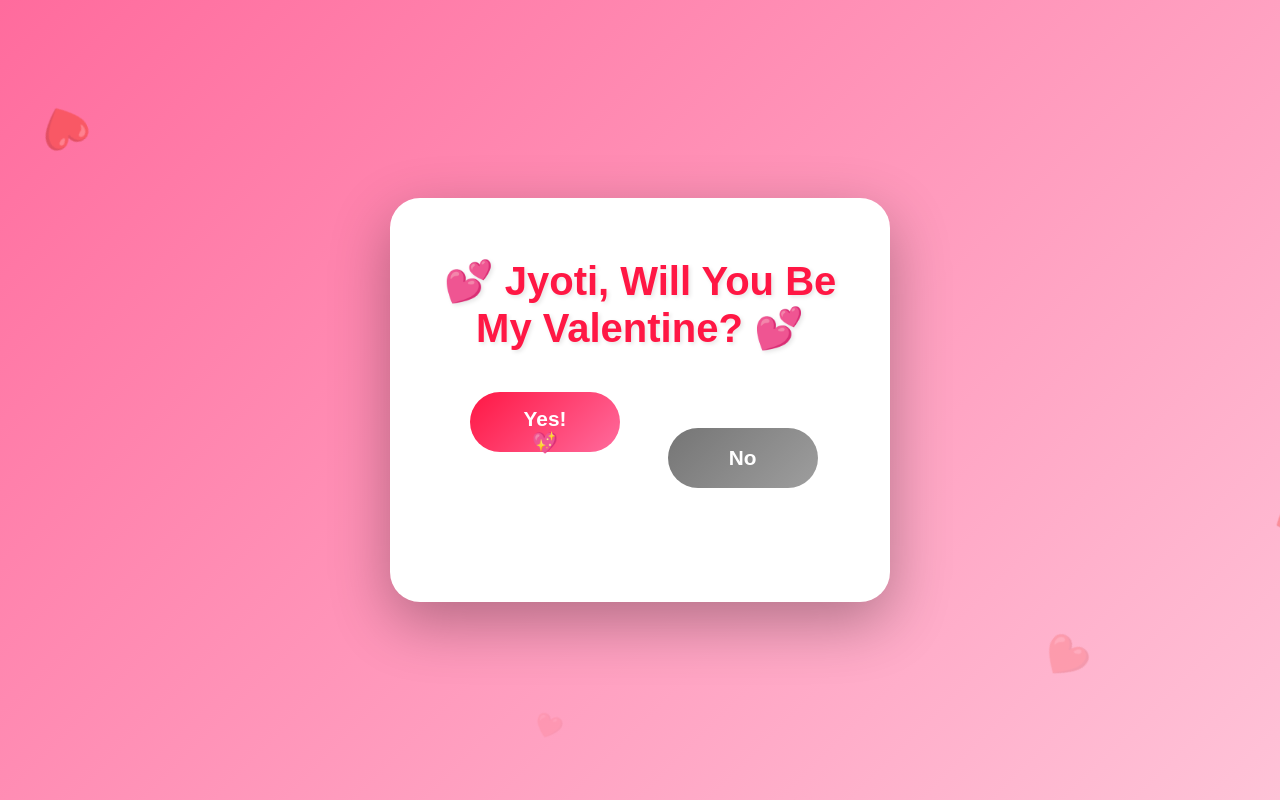
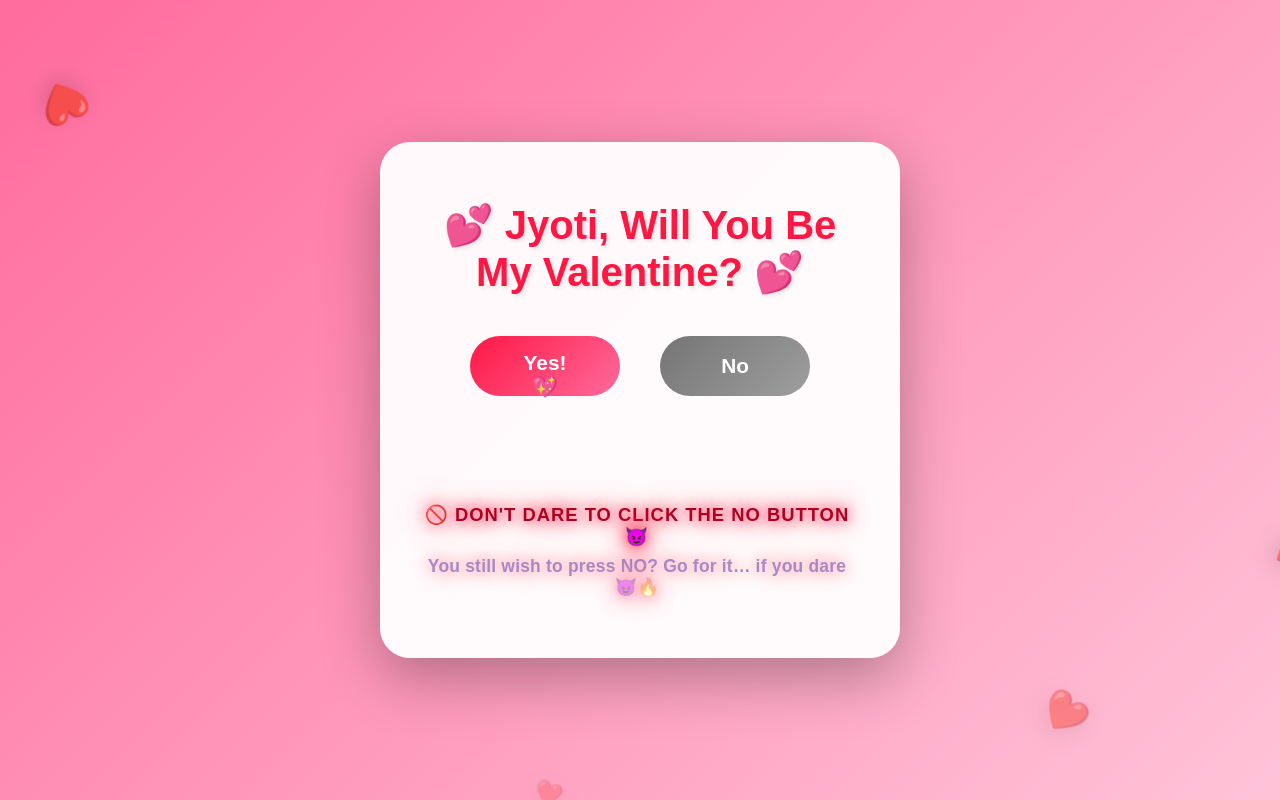
Before and after one commit to vineet93ee/vinti, a plain HTML site: page index.html in a window 1280 px wide. Both pictures are taken after a click on the button "No". Drawn offline with Linux system fonts and the light colour scheme.

Commit message:
Update index.html

```diff
--- a/index.html
+++ b/index.html
@@ -1,9 +1,10 @@
 <!DOCTYPE html>
 <html lang="en">
 <head>
-    <meta charset="UTF-8">
-    <meta name="viewport" content="width=device-width, initial-scale=1.0">
+  <meta charset="UTF-8" />
+  <meta name="viewport" content="width=device-width, initial-scale=1.0" />
   <title>Will You Be My Valentine? 💕</title>
+
   <style>
     * {
       margin: 0;
@@ -12,7 +13,7 @@
     }
 
     body {
-            font-family: 'Arial', sans-serif;
+      font-family: Arial, sans-serif;
       background: linear-gradient(135deg, #ff6b9d 0%, #ffc3d8 100%);
       min-height: 100vh;
       display: flex;
@@ -37,32 +38,32 @@
       font-size: 30px;
       animation: float 6s infinite;
       opacity: 0.7;
+      filter: drop-shadow(0 8px 10px rgba(0,0,0,0.15));
     }
 
     @keyframes float {
       0% {
-                transform: translateY(100vh) rotate(0deg);
+        transform: translateY(110vh) rotate(0deg);
         opacity: 0;
       }
-            50% {
-                opacity: 0.7;
-            }
+      30% { opacity: 0.8; }
       100% {
-                transform: translateY(-100vh) rotate(360deg);
+        transform: translateY(-120vh) rotate(360deg);
         opacity: 0;
       }
     }
 
     .container {
-            background: white;
+      background: rgba(255,255,255,0.95);
       padding: 60px 40px;
       border-radius: 30px;
       box-shadow: 0 20px 60px rgba(0, 0, 0, 0.3);
       text-align: center;
       position: relative;
       z-index: 1;
-            max-width: 500px;
-            width: 90%;
+      max-width: 520px;
+      width: 92%;
+      backdrop-filter: blur(6px);
     }
 
     h1 {
@@ -78,7 +79,7 @@
       justify-content: center;
       margin-top: 40px;
       position: relative;
-            height: 150px;
+      height: 150px; /* gives noBtn room to run */
     }
 
     button {
@@ -93,6 +94,7 @@
       height: 60px;
       position: absolute;
       top: 0;
+      user-select: none;
     }
 
     #yesBtn {
@@ -112,20 +114,59 @@
       left: calc(50% + 20px);
     }
 
+    /* ✅ DRAMATIC WARNING TEXT */
+    .no-warning {
+      margin-top: 18px;
+      font-size: 1.15em;
+      font-weight: 900;
+      color: #b00020;
+      text-transform: uppercase;
+      letter-spacing: 1px;
+      animation: shakeText 0.6s infinite, glowText 1.2s infinite alternate;
+    }
+
+    .no-warning span {
+      display: block;
+      margin-top: 8px;
+      font-size: 0.95em;
+      color: #4a148c;
+      animation: flicker 1.5s infinite;
+      text-transform: none;
+      letter-spacing: 0.2px;
+      font-weight: 800;
+    }
+
+    /* 😈 SHAKE */
+    @keyframes shakeText {
+      0%   { transform: translateX(0); }
+      20%  { transform: translateX(-3px); }
+      40%  { transform: translateX(3px); }
+      60%  { transform: translateX(-3px); }
+      80%  { transform: translateX(3px); }
+      100% { transform: translateX(0); }
+    }
+
+    /* 🔥 GLOW */
+    @keyframes glowText {
+      from { text-shadow: 0 0 5px #ff1744, 0 0 10px #ff1744; }
+      to   { text-shadow: 0 0 15px #ff1744, 0 0 30px #ff1744; }
+    }
+
+    /* ⚡ EVIL FLICKER */
+    @keyframes flicker {
+      0%, 100% { opacity: 1; }
+      50% { opacity: 0.4; }
+      70% { opacity: 0.85; }
+    }
+
     .success-page {
       display: none;
       animation: fadeIn 1s;
     }
 
     @keyframes fadeIn {
-            from {
-                opacity: 0;
-                transform: scale(0.8);
-            }
-            to {
-                opacity: 1;
-                transform: scale(1);
-            }
+      from { opacity: 0; transform: scale(0.85); }
+      to   { opacity: 1; transform: scale(1); }
     }
 
     .success-page h1 {
@@ -146,6 +187,7 @@
       margin: 30px auto;
       border-radius: 20px;
       box-shadow: 0 10px 30px rgba(0, 0, 0, 0.2);
+      object-fit: cover;
     }
 
     .emoji {
@@ -154,25 +196,29 @@
     }
 
     @keyframes pulse {
-            0%, 100% {
-                transform: scale(1);
-            }
-            50% {
-                transform: scale(1.2);
-            }
+      0%, 100% { transform: scale(1); }
+      50%      { transform: scale(1.2); }
     }
   </style>
 </head>
+
 <body>
   <div class="hearts" id="heartsContainer"></div>
 
   <div class="container">
     <div id="questionPage">
       <h1>💕 Jyoti, Will You Be My Valentine? 💕</h1>
+
       <div class="button-container">
         <button id="yesBtn">Yes! 💖</button>
         <button id="noBtn">No</button>
       </div>
+
+      <!-- ✅ Dramatic warning text under buttons -->
+      <p class="no-warning" id="warningText">
+        🚫 DON'T DARE TO CLICK THE <b>NO</b> BUTTON 😈
+        <span>You still wish to press NO? Go for it… if you dare 😈🔥</span>
+      </p>
     </div>
 
     <div class="success-page" id="successPage">
@@ -181,9 +227,13 @@
       <p><strong>You made the right decision, Jyoti!</strong></p>
       <p>I will be your Valentine forever!</p>
       <p>I love you so much, my beautiful Jyoti! 💝</p>
-            <img src="https://media.giphy.com/media/MDJ9IbxxvDUQM/giphy.gif"
+
+      <img
+        src="https://media.giphy.com/media/MDJ9IbxxvDUQM/giphy.gif"
         alt="Celebration"
-                 class="celebration-gif">
+        class="celebration-gif"
+      />
+
       <p class="emoji">💗💓💞💘</p>
     </div>
   </div>
@@ -199,59 +249,107 @@
     heart.style.fontSize = (Math.random() * 20 + 20) + 'px';
     document.getElementById('heartsContainer').appendChild(heart);
 
-            setTimeout(() => {
-                heart.remove();
-            }, 6000);
+    setTimeout(() => heart.remove(), 6000);
   }
-
   setInterval(createHeart, 300);
 
-        // No button movement logic
+  // ✅ No button movement logic (adjacent initially, then runs faster as cursor nears)
   const noBtn = document.getElementById('noBtn');
   const yesBtn = document.getElementById('yesBtn');
   const container = document.querySelector('.button-container');
 
-        // Function to move the button away
-        function moveButtonAway() {
-            const containerRect = container.getBoundingClientRect();
-            const btnRect = noBtn.getBoundingClientRect();
+  let lockedToPixels = false;
 
-            const maxX = containerRect.width - btnRect.width;
-            const maxY = containerRect.height - btnRect.height;
+  // Lock the initial CSS calc() position into px so movement is smooth
+  function lockInitialPositionToPixels() {
+    if (lockedToPixels) return;
 
-            const randomX = Math.random() * maxX;
-            const randomY = Math.random() * maxY;
+    // offsetLeft/Top are relative to offsetParent (button-container)
+    const leftPx = noBtn.offsetLeft;
+    const topPx = noBtn.offsetTop;
 
-            noBtn.style.left = randomX + 'px';
-            noBtn.style.top = randomY + 'px';
+    noBtn.style.left = leftPx + 'px';
+    noBtn.style.top = topPx + 'px';
+
+    lockedToPixels = true;
   }
 
-        // Check distance between cursor and button
-        document.addEventListener('mousemove', (e) => {
+  // Clamp helper
+  function clamp(v, min, max) {
+    return Math.max(min, Math.min(max, v));
+  }
+
+  // Move NO away from cursor with speed based on distance
+  function dodgeCursor(e) {
+    // stop logic after success page
     if (document.getElementById('questionPage').style.display === 'none') return;
 
-            const btnRect = noBtn.getBoundingClientRect();
-            const btnCenterX = btnRect.left + btnRect.width / 2;
-            const btnCenterY = btnRect.top + btnRect.height / 2;
+    lockInitialPositionToPixels();
 
-            const distance = Math.sqrt(
-                Math.pow(e.clientX - btnCenterX, 2) +
-                Math.pow(e.clientY - btnCenterY, 2)
-            );
+    const cRect = container.getBoundingClientRect();
+    const bRect = noBtn.getBoundingClientRect();
 
-            // If cursor is within 100px of the button, move it away
-            if (distance < 100) {
-                moveButtonAway();
+    // Button center (viewport coords)
+    const bx = bRect.left + bRect.width / 2;
+    const by = bRect.top + bRect.height / 2;
+
+    // Cursor position (viewport coords)
+    const mx = e.clientX;
+    const my = e.clientY;
+
+    // Distance cursor -> button center
+    const dx = bx - mx;
+    const dy = by - my;
+    const dist = Math.hypot(dx, dy);
+
+    // Start dodging only when cursor is near
+    const TRIGGER_DISTANCE = 160; // adjust if you want earlier/later reaction
+    if (dist > TRIGGER_DISTANCE) return;
+
+    // Direction away from cursor (normalize)
+    const nx = dx / (dist || 1);
+    const ny = dy / (dist || 1);
+
+    // ✅ Speed increases as cursor gets closer:
+    // dist close to 0 => t close to 1 => speed close to MAX
+    const t = clamp((TRIGGER_DISTANCE - dist) / TRIGGER_DISTANCE, 0, 1);
+
+    const MIN_SPEED = 8;   // slowest step when barely near
+    const MAX_SPEED = 28;  // fastest step when very close
+    const speed = MIN_SPEED + (MAX_SPEED - MIN_SPEED) * t;
+
+    // Current position inside container (px)
+    const currentLeft = parseFloat(noBtn.style.left) || noBtn.offsetLeft;
+    const currentTop  = parseFloat(noBtn.style.top)  || noBtn.offsetTop;
+
+    // New position (move away)
+    let newLeft = currentLeft + nx * speed;
+    let newTop  = currentTop  + ny * speed;
+
+    // Keep within container bounds
+    const maxLeft = cRect.width - bRect.width;
+    const maxTop  = cRect.height - bRect.height;
+
+    newLeft = clamp(newLeft, 0, maxLeft);
+    newTop  = clamp(newTop, 0, maxTop);
+
+    noBtn.style.left = newLeft + 'px';
+    noBtn.style.top  = newTop + 'px';
   }
+
+  document.addEventListener('mousemove', dodgeCursor);
+
+  // Also prevent clicking NO (it will jump away immediately)
+  noBtn.addEventListener('click', (e) => {
+    e.preventDefault();
+    lockInitialPositionToPixels();
+
+    // Force a quick dodge on click attempt
+    const fakeEvent = { clientX: Math.random() * window.innerWidth, clientY: Math.random() * window.innerHeight };
+    dodgeCursor(fakeEvent);
   });
 
-        // Also prevent clicking on the no button
-        noBtn.addEventListener('click', (e) => {
-            e.preventDefault();
-            moveButtonAway();
-        });
-
-        // Yes button logic
+  // ✅ Yes button logic
   yesBtn.addEventListener('click', () => {
     document.getElementById('questionPage').style.display = 'none';
     document.getElementById('successPage').style.display = 'block';
```
Lines whose indentation alone changed are shown as unchanged.
